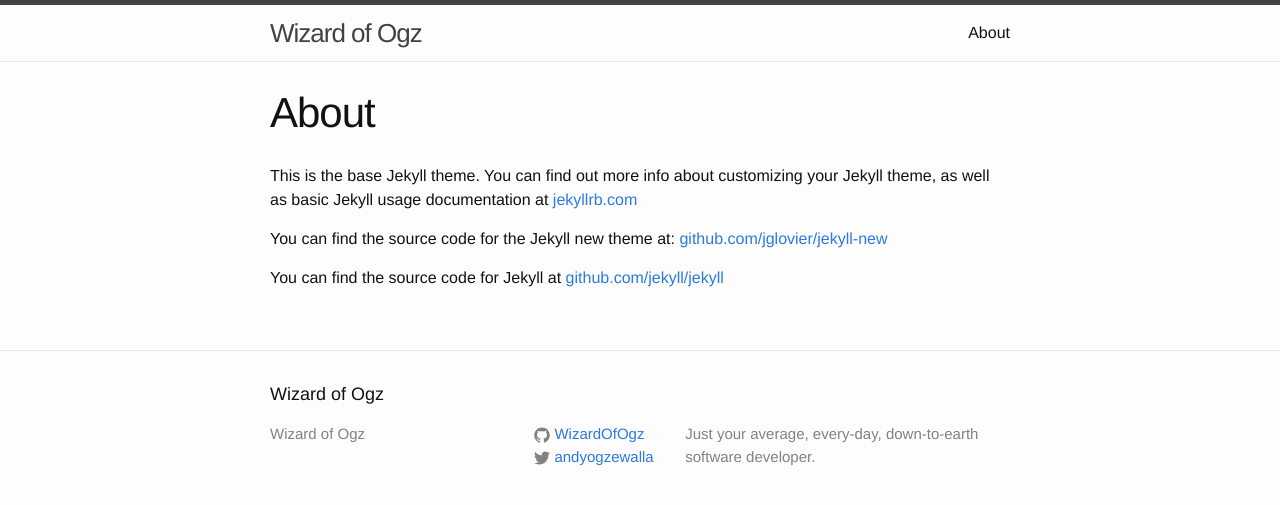
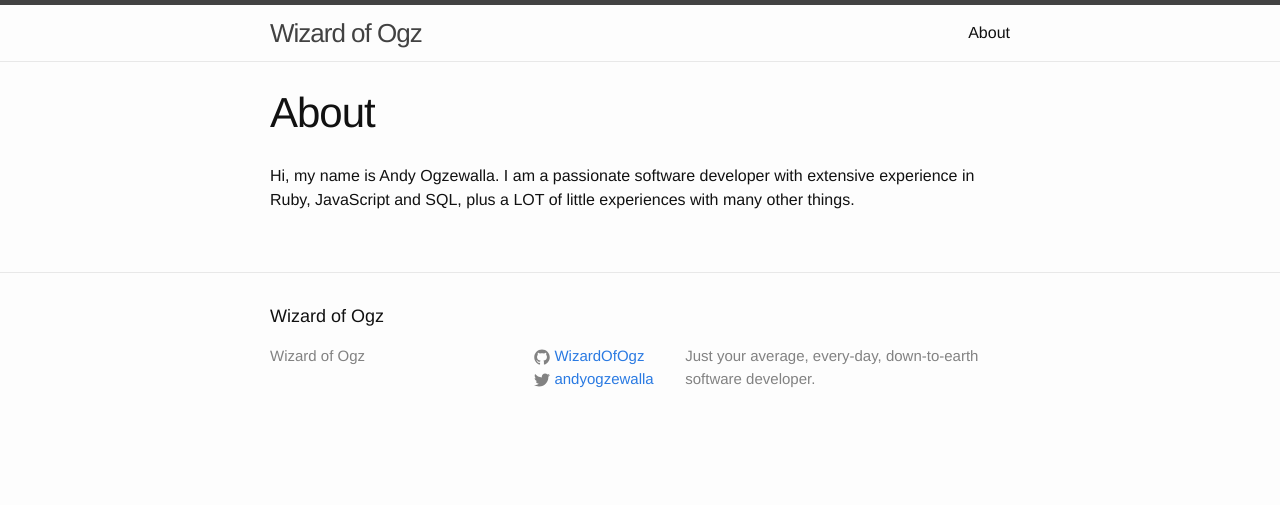
Before and after one commit to WizardOfOgz/WizardOfOgz.github.io, a Jekyll site: the page built from about.md, in a window 1280 px wide. Shown: the top 505 px of the page. Built offline with Jekyll 4.4.1, drawn with Linux system fonts in a browser that asks for light colours.

Commit message:
About page

```diff
--- a/about.md
+++ b/about.md
@@ -4,8 +4,4 @@
 permalink: /about/
 ---
 
-This is the base Jekyll theme. You can find out more info about customizing your Jekyll theme, as well as basic Jekyll usage documentation at [jekyllrb.com](http://jekyllrb.com/)
-
-You can find the source code for the Jekyll new theme at: [github.com/jglovier/jekyll-new](https://github.com/jglovier/jekyll-new)
-
-You can find the source code for Jekyll at [github.com/jekyll/jekyll](https://github.com/jekyll/jekyll)
+Hi, my name is Andy Ogzewalla. I am a passionate software developer with extensive experience in Ruby, JavaScript and SQL, plus a LOT of little experiences with many other things.
```
